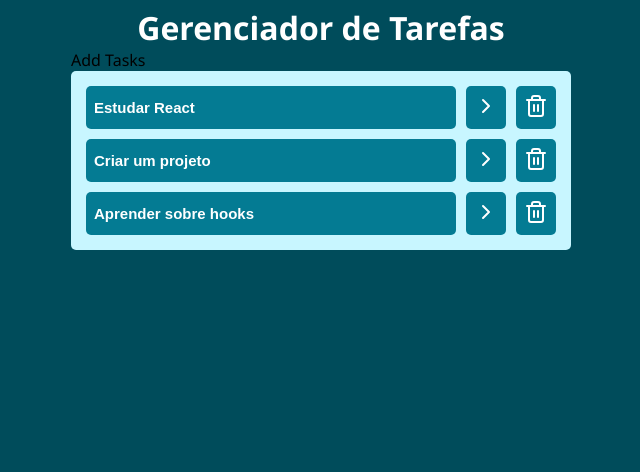
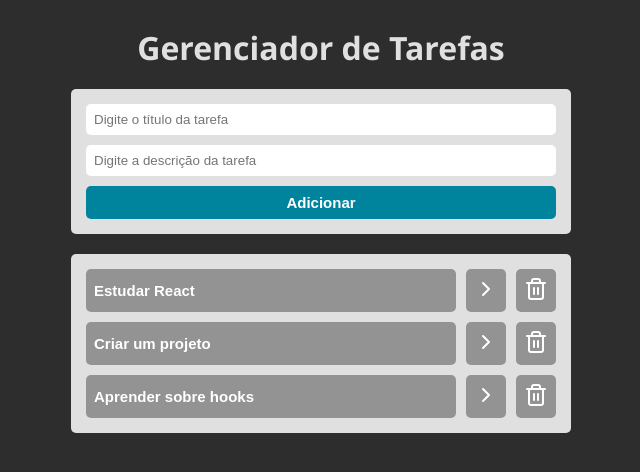
Before and after one commit to andressatomiozzo/react, a React (Vite) app in the folder 003-to-do-list/: page / in a window 1280 px wide. Shown: the top 472 px of the page, without its empty margins (319-959 px from the left). Built offline with nearby package versions, Linux system fonts and the light colour scheme.

Commit message:
003 - To-do List - I styled the region that adds a new task.

```diff
--- a/003-to-do-list/src/App.css
+++ b/003-to-do-list/src/App.css
@@ -1,9 +1,13 @@
-.content {
+.app {
   width: 500px;
+  display: flex;
+  flex-direction: column;
+  gap: 20px;
 }
 
-.content > h1 {
+.app__title {
+  margin-top: 20px;
   text-align: center;
   font-weight: bold;
-  color: white;
+  color: var(--primary-color);
 }
--- a/003-to-do-list/src/App.tsx
+++ b/003-to-do-list/src/App.tsx
@@ -37,8 +37,8 @@ function App() {
   }
 
   return (
-    <div className="content">
-      <h1>Gerenciador de Tarefas</h1>
+    <div className="app">
+      <h1 className="app__title">Gerenciador de Tarefas</h1>
       <AddTask />
       <Tasks tasks={tasks} onTaskClick={onTaskClick} onTaskDelete={onTaskDelete} />
     </div>
--- a/003-to-do-list/src/components/AddTasks/index.tsx
+++ b/003-to-do-list/src/components/AddTasks/index.tsx
@@ -1,5 +1,13 @@
+import "./style.css";
+
 function AddTask() {
-  return <p>Add Tasks</p>;
+  return (
+    <div className="add-task">
+      <input type="text" placeholder="Digite o título da tarefa" className="add-task__title"/>
+      <input type="text" placeholder="Digite a descrição da tarefa" className="add-task__description"/>
+      <button className="add-task__button">Adicionar</button>
+    </div>
+  );
 }
 
 export default AddTask;
--- a/003-to-do-list/src/components/AddTasks/style.css
+++ b/003-to-do-list/src/components/AddTasks/style.css
@@ -0,0 +1,24 @@
+.add-task {
+  padding: 10px;
+  background-color: var(--primary-color);
+  border-radius: 5px;
+  display: flex;
+  flex-direction: column;
+}
+
+.add-task__title, .add-task__description {
+  padding: 8px;
+  margin: 5px;
+  border-radius: 5px;
+}
+
+.add-task__button {
+  padding: 8px;
+  margin: 5px;
+  border-radius: 5px;
+  background-color: var(--hilight-color);
+  color: white;
+  font-weight: 550;
+  text-align: center;
+  font-size: 15px;
+}
--- a/003-to-do-list/src/components/Tasks/index.tsx
+++ b/003-to-do-list/src/components/Tasks/index.tsx
@@ -7,16 +7,18 @@ interface props {
   onTaskDelete: (taskId: number) => void;
 }
 
-function Tasks({tasks, onTaskClick, onTaskDelete}: props) {
+function Tasks({ tasks, onTaskClick, onTaskDelete }: props) {
   return (
-    <ul>
+    <ul className="tasks">
       {tasks.map((task) => (
-        <li key={task.id}>
-          <button onClick={() => onTaskClick(task.id)}>{task.title}</button>
-          <button>
+        <li className="tasks__item" key={task.id}>
+          <button className="tasks__item__title" onClick={() => onTaskClick(task.id)}>
+            {task.title}
+          </button>
+          <button className="tasks__item__about">
             <ChevronRightIcon />
           </button>
-          <button onClick={() => onTaskDelete(task.id)}>
+          <button className="tasks__item__delete" onClick={() => onTaskDelete(task.id)}>
             <TrashIcon />
           </button>
         </li>
--- a/003-to-do-list/src/components/Tasks/style.css
+++ b/003-to-do-list/src/components/Tasks/style.css
@@ -1,24 +1,23 @@
-ul {
+.tasks {
   padding: 10px;
-  background-color: #c8f6ff;
+  background-color: var(--primary-color);
   border-radius: 5px;
   min-height: 150px;
 }
 
-li {
+.tasks__item {
   display: grid;
   grid-template-columns: 1fr auto auto;
   justify-content: space-between;
 }
 
-button {
+.tasks__item__title, .tasks__item__about, .tasks__item__delete {
   padding: 8px;
   margin: 5px;
   border-radius: 5px;
-  background-color: #047b93;
+  background-color: var(--secondary-color);
   color: white;
   font-weight: 550;
   text-align: left;
   font-size: 15px;
-  cursor: pointer;
 }
--- a/003-to-do-list/src/index.css
+++ b/003-to-do-list/src/index.css
@@ -1,3 +1,11 @@
+:root {
+  --primary-color: #e0e0e0;
+  --secondary-color: #939393;
+  --tertiary-color: #303030;
+  --bg-color: #2d2d2d;
+  --hilight-color: #00849e;
+}
+
 * {
   margin: 0;
   padding: 0;
@@ -9,9 +17,14 @@
 body {
   width: 100vw;
   height: 100vh;
-  background-color: #004c5b;
+  background-color: var(--bg-color);
   display: flex;
   justify-content: center;
   padding: 6px;
-  font-family: 'Segoe UI', Tahoma, Geneva, Verdana, sans-serif;
+  font-family: "Segoe UI", Tahoma, Geneva, Verdana, sans-serif;
 }
+
+button:hover {
+  opacity: 0.8;
+  cursor: pointer;
+}
```
